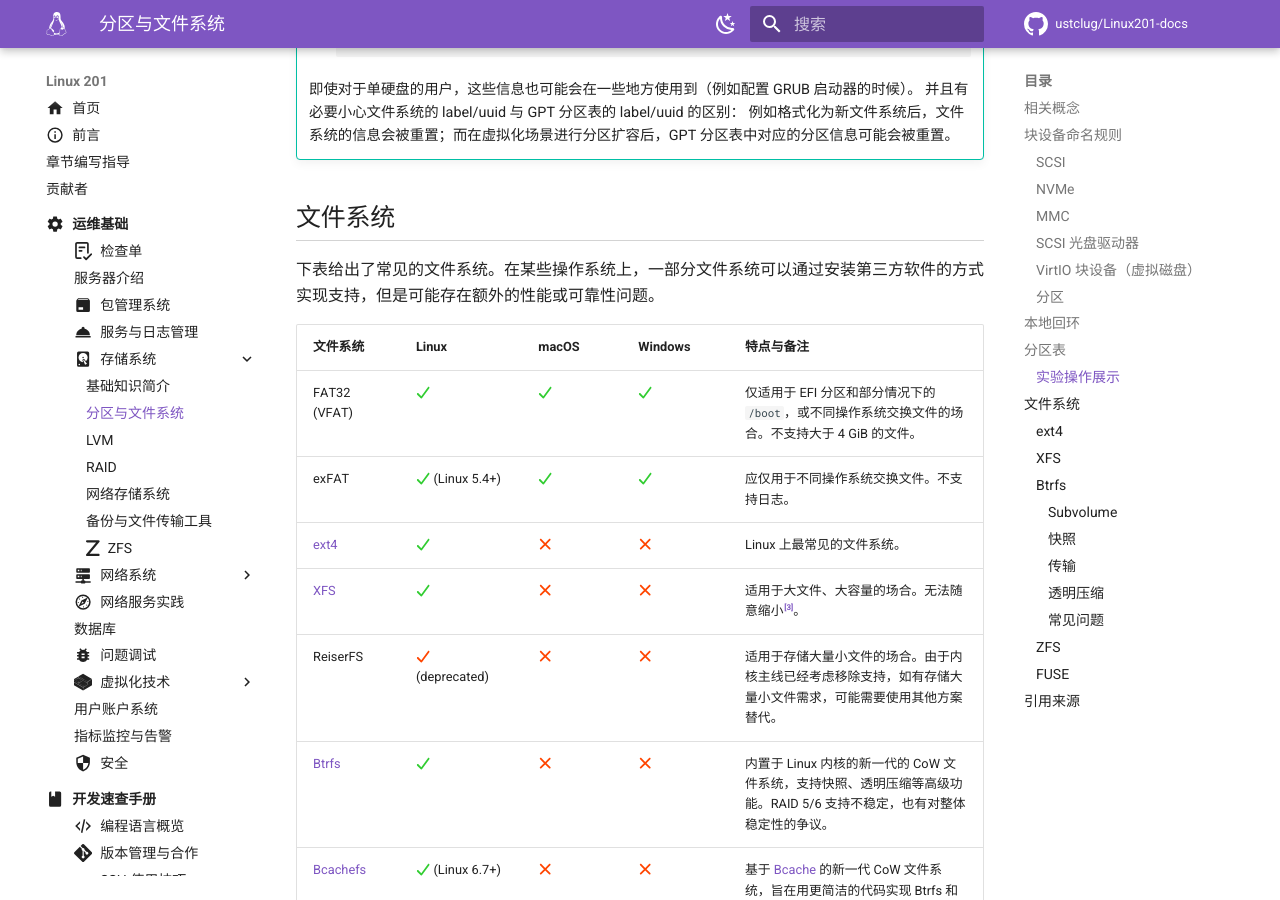
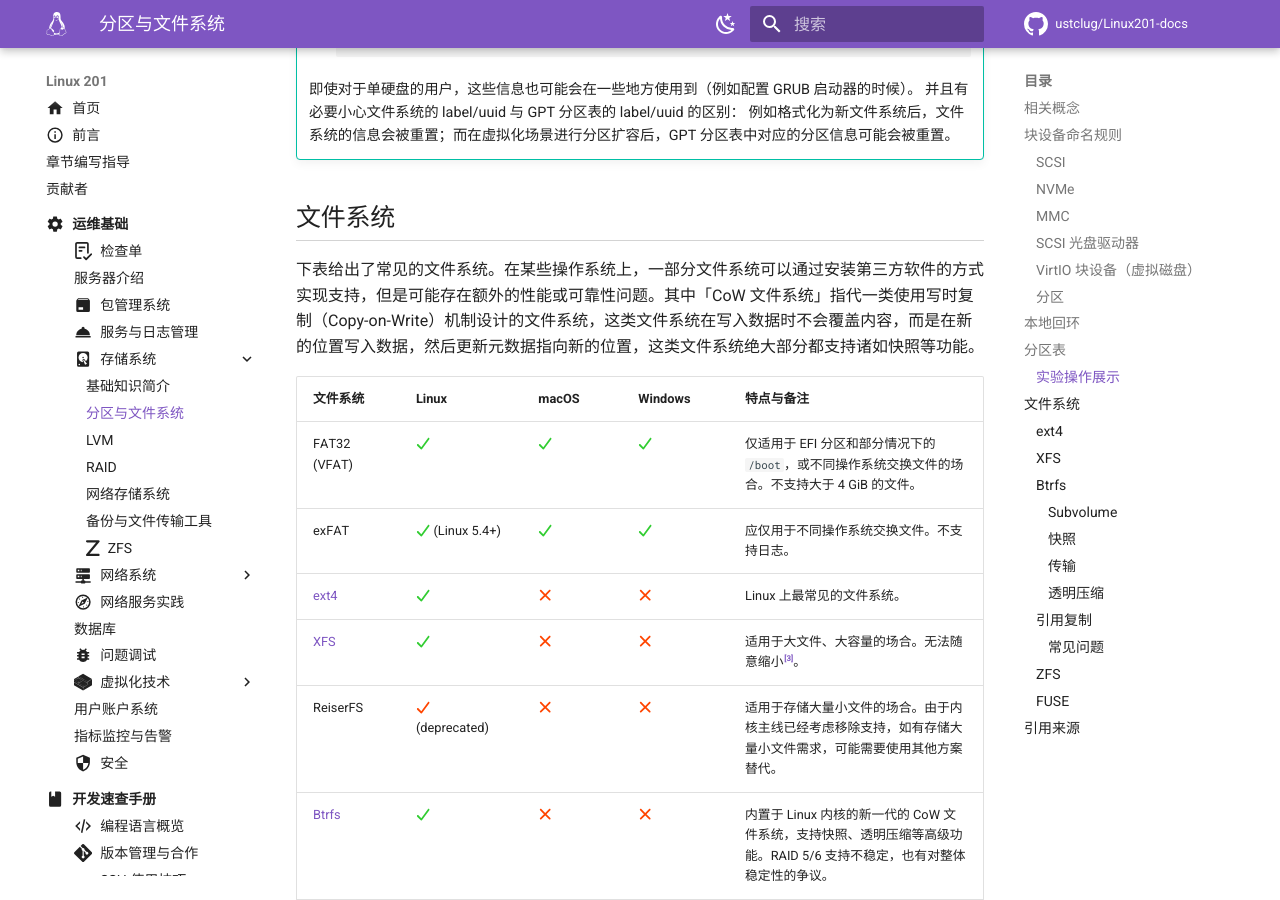
Before and after one commit to ustclug/Linux201-docs, an MkDocs documentation site: the page built from docs/ops/storage/filesystem.md, in a window 1280 px wide and 900 px high, scrolled down 9567 px. Built offline with MkDocs 1.6.1 and Material for MkDocs 9.7.7, drawn with Linux system fonts in a browser that asks for light colours; comment, search, counter and statistics services are not loaded; some of the changed text lies outside the part shown.

Commit message:
ops/storage: CoW fs, reflink

````diff
--- a/docs/ops/storage/filesystem.md
+++ b/docs/ops/storage/filesystem.md
@@ -533,7 +533,7 @@
 
 ## 文件系统 {#filesystem}
 
-下表给出了常见的文件系统。在某些操作系统上，一部分文件系统可以通过安装第三方软件的方式实现支持，但是可能存在额外的性能或可靠性问题。
+下表给出了常见的文件系统。在某些操作系统上，一部分文件系统可以通过安装第三方软件的方式实现支持，但是可能存在额外的性能或可靠性问题。其中「CoW 文件系统」指代一类使用写时复制（Copy-on-Write）机制设计的文件系统，这类文件系统在写入数据时不会覆盖内容，而是在新的位置写入数据，然后更新元数据指向新的位置，这类文件系统绝大部分都支持诸如快照等功能。
 
 | 文件系统                                        | Linux                                                  | macOS                                    | Windows                                  | 特点与备注                                                                                                            |
 | ----------------------------------------------- | ------------------------------------------------------ | ---------------------------------------- | ---------------------------------------- | --------------------------------------------------------------------------------------------------------------------- |
@@ -686,6 +686,10 @@
 ```
 
 `xfs_quota` 的 `df` 也会输出其他文件系统的空间使用情况，忽略即可。
+
+!!! info "引用复制"
+
+    尽管不是 CoW 文件系统，XFS 也支持引用复制（reflink）功能。使用方法详见 [Btrfs 的引用复制一节](#btrfs-reflink)。
 
 ### Btrfs
 
@@ -905,6 +909,14 @@
 
 可以看到，透明压缩特性为该用户节省了 200G 的磁盘空间。
 
+### 引用复制 {#btrfs-reflink}
+
+Btrfs 支持引用复制（reflink）功能，在复制文件时可以共享数据块。与硬链接不同的是，修改（写入）复制后的文件不会影响被复制文件的内容，文件系统会自动复制对应的数据块并修改。目前，`cp` 工具支持此功能：
+
+```shell
+cp -a --reflink=always /path/to/source /path/to/destination
+```
+
 <!-- TODO: btrfs 去重功能介绍？ -->
 
 #### 常见问题 {#btrfs-faq}
````
